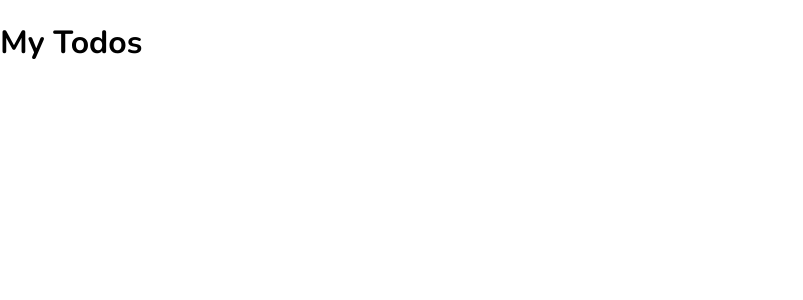
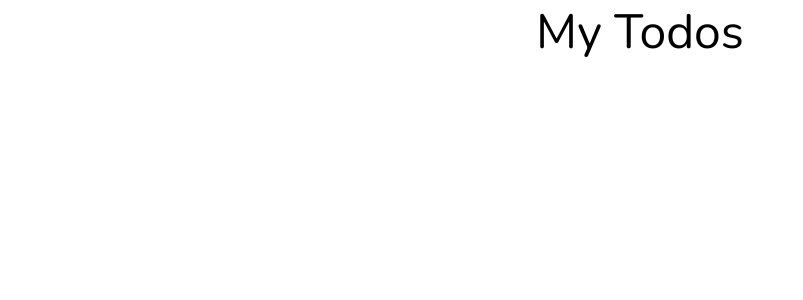
Before and after one commit to Imankh72/todo-test, a React (Create React App) app: page / in a window 1280 px wide. Shown: the top 300 px of the page, without its empty margins (0-803 px from the left). Built offline with nearby package versions, Linux system fonts and the light colour scheme; the HTML template or start-up script is replaced by a standard one.

Commit message:
Add: React Icons

```diff
--- a/package.json
+++ b/package.json
@@ -8,6 +8,7 @@
     "@testing-library/user-event": "^13.5.0",
     "react": "^18.2.0",
     "react-dom": "^18.2.0",
+    "react-icons": "^4.4.0",
     "react-scripts": "5.0.1",
     "web-vitals": "^2.1.4"
   },
@@ -34,5 +35,10 @@
       "last 1 firefox version",
       "last 1 safari version"
     ]
+  },
+  "devDependencies": {
+    "autoprefixer": "^10.4.7",
+    "postcss": "^8.4.14",
+    "tailwindcss": "^3.1.4"
   }
 }
--- /dev/null
+++ b/postcss.config.js
@@ -0,0 +1,6 @@
+module.exports = {
+  plugins: {
+    tailwindcss: {},
+    autoprefixer: {},
+  },
+}
--- a/src/App.jsx
+++ b/src/App.jsx
@@ -1,7 +1,9 @@
 const App = () => {
   return (
     <>
-      <h1>My Todos</h1>
+      <div className="text-center p-2">
+        <h1 className="text-5xl">My Todos</h1>
+      </div>
     </>
   );
 };
--- a/src/index.css
+++ b/src/index.css
@@ -1,3 +1,7 @@
+@tailwind base;
+@tailwind components;
+@tailwind utilities;
+
 body {
   margin: 0;
   font-family: Nunito, -apple-system, BlinkMacSystemFont, "Segoe UI", "Roboto",
--- /dev/null
+++ b/tailwind.config.js
@@ -0,0 +1,8 @@
+/** @type {import('tailwindcss').Config} */
+module.exports = {
+  content: ["./src/**/*.{js,jsx,ts,tsx}"],
+  theme: {
+    extend: {},
+  },
+  plugins: [],
+};
```
Also changed, not shown: 1 other file (tests, documents, lock files or other folders).
